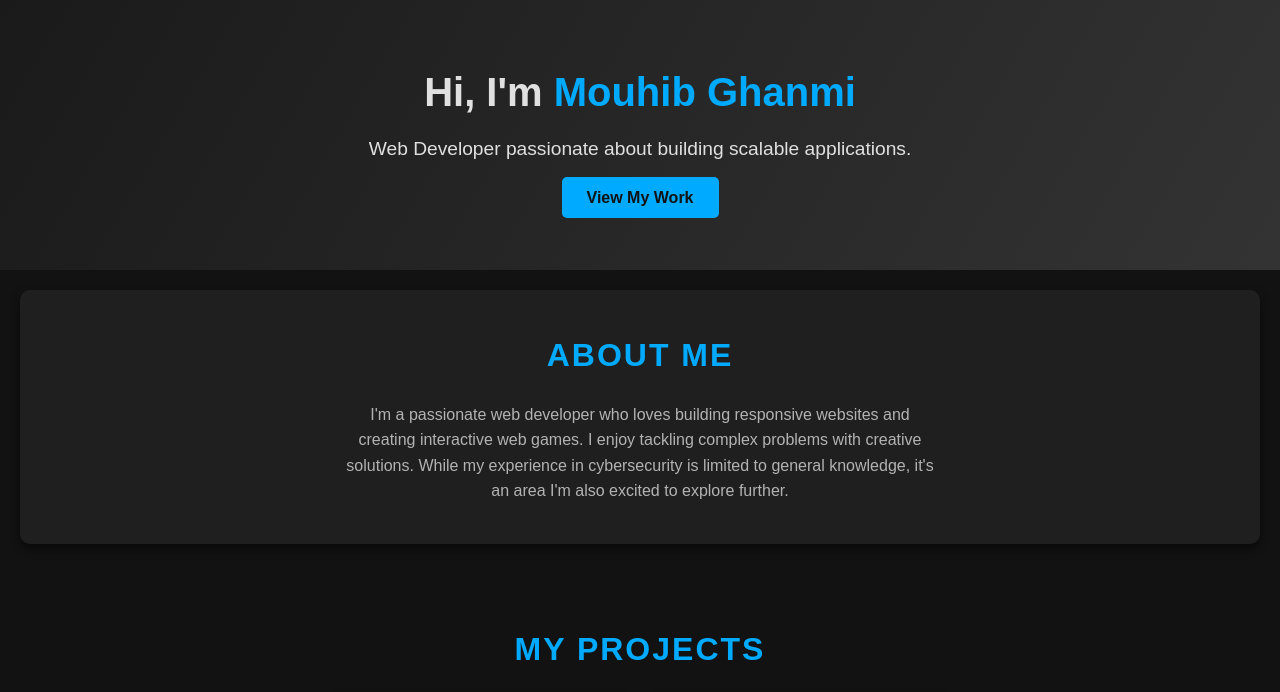
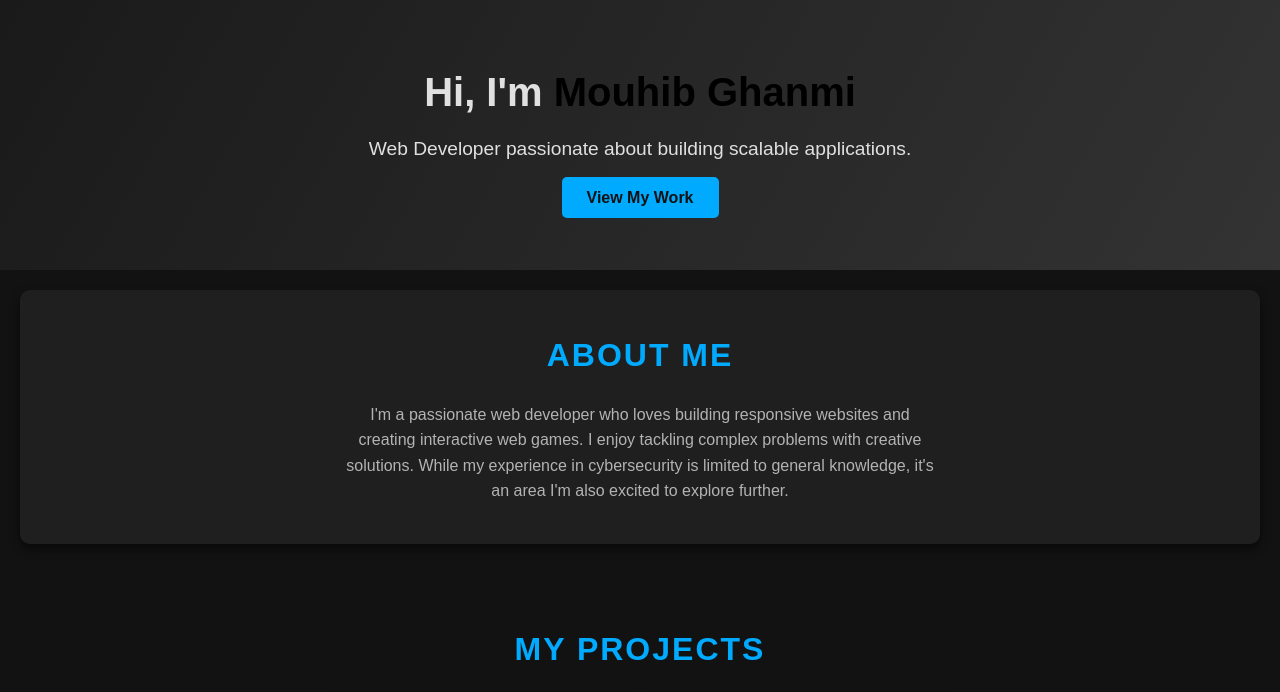
Before and after one commit to Mouhib2683/Portfolio, a plain HTML site: page index.html in a window 1280 px wide. Shown: the top 692 px of the page. Drawn offline with Linux system fonts and the light colour scheme.

Commit message:
Update style.css

```diff
--- a/style.css
+++ b/style.css
@@ -24,7 +24,7 @@ header h1 {
 }
 
 header h1 span {
-    color: #00aaff;
+    color: black;
 }
 
 header p {
```
